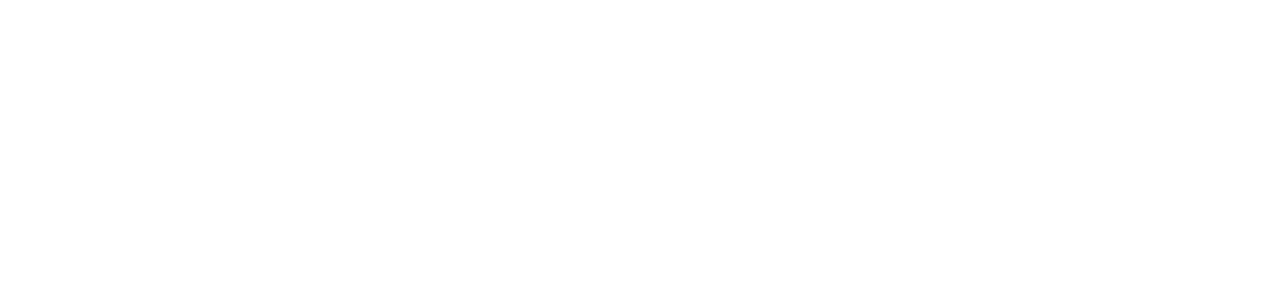
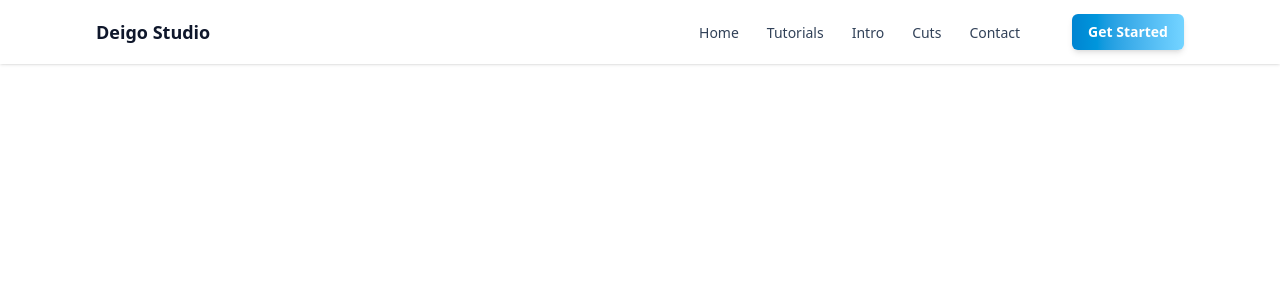
Before and after one commit to afterrender1/deigo-hair-studio, a React (Vite) app: page / in a window 1280 px wide. Shown: the top 300 px of the page. Built offline with nearby package versions, Linux system fonts and the light colour scheme.

Commit message:
nav done

```diff
--- a/src/App.jsx
+++ b/src/App.jsx
@@ -1,12 +1,13 @@
 import { useState } from 'react'
-import reactLogo from './assets/react.svg'
-import viteLogo from '/vite.svg'
+import Navbar from './components/Navbar'
+
 
 function App() {
   const [count, setCount] = useState(0)
 
   return (
     <>
+    <Navbar/>
 
 
     </>
--- /dev/null
+++ b/src/components/Navbar.jsx
@@ -0,0 +1,110 @@
+import React, { useState } from "react";
+
+export default function Navbar() {
+  const [open, setOpen] = useState(false);
+
+  const links = [
+    { name: "Home", href: "#home" },
+    { name: "Tutorials", href: "#tutorials" },
+    { name: "Intro", href: "#intro" },
+    { name: "Cuts", href: "#cuts" },
+    { name: "Contact", href: "#contact" },
+  ];
+
+  return (
+    <header className="w-full bg-white/80 backdrop-blur-sm shadow-sm fixed top-0 z-50">
+      <nav className="max-w-6xl mx-auto px-4 sm:px-6 lg:px-8">
+        <div className="flex items-center justify-between h-16">
+          {/* Brand */}
+          <div className="flex-shrink-0">
+            <a href="#home" className="flex items-center gap-3">
+
+              <span className="text-lg font-semibold text-slate-900">Deigo Studio</span>
+            </a>
+          </div>
+
+          {/* Desktop links */}
+          <div className="hidden md:flex md:items-center md:gap-6">
+            <ul className="flex items-center gap-1">
+              {links.map((l) => (
+                <li key={l.name}>
+                  <a
+                    href={l.href}
+                    className="px-3 py-2 rounded-md text-sm font-medium text-slate-700 hover:text-slate-900 hover:bg-slate-100"
+                  >
+                    {l.name}
+                  </a>
+                </li>
+              ))}
+            </ul>
+
+            {/* CTA button */}
+            <div>
+              <a
+                href="#contact"
+                className="ml-4 inline-flex items-center px-4 py-2 rounded-md text-sm font-semibold bg-gradient-to-r from-sky-600 to-sky-300 text-white shadow-md hover:opacity-95"
+                aria-label="Contact / Get Started"
+              >
+                Get Started
+              </a>
+            </div>
+          </div>
+
+          {/* Mobile menu button */}
+          <div className="flex md:hidden">
+            <button
+              onClick={() => setOpen((s) => !s)}
+              aria-expanded={open}
+              aria-label="Toggle menu"
+              className="inline-flex items-center justify-center p-2 rounded-md text-slate-700 hover:bg-slate-100"
+            >
+              <svg
+                className="h-6 w-6"
+                xmlns="http://www.w3.org/2000/svg"
+                fill="none"
+                viewBox="0 0 24 24"
+                stroke="currentColor"
+                aria-hidden="true"
+              >
+                {open ? (
+                  <path strokeLinecap="round" strokeLinejoin="round" strokeWidth={2} d="M6 18L18 6M6 6l12 12" />
+                ) : (
+                  <path strokeLinecap="round" strokeLinejoin="round" strokeWidth={2} d="M4 6h16M4 12h16M4 18h16" />
+                )}
+              </svg>
+            </button>
+          </div>
+        </div>
+
+        {/* Mobile menu panel */}
+        {open && (
+          <div className="md:hidden mt-2 pb-4">
+            <ul className="space-y-1">
+              {links.map((l) => (
+                <li key={l.name}>
+                  <a
+                    href={l.href}
+                    onClick={() => setOpen(false)}
+                    className="block px-4 py-2 rounded-md text-base font-medium text-slate-700 hover:bg-slate-100"
+                  >
+                    {l.name}
+                  </a>
+                </li>
+              ))}
+            </ul>
+
+            <div className="mt-3 px-4">
+              <a
+                href="#contact"
+                onClick={() => setOpen(false)}
+                className="w-full block text-center px-4 py-2 rounded-md font-semibold bg-gradient-to-r from-indigo-600 to-pink-500 text-white"
+              >
+                Get Started
+              </a>
+            </div>
+          </div>
+        )}
+      </nav>
+    </header>
+  );
+}
```
